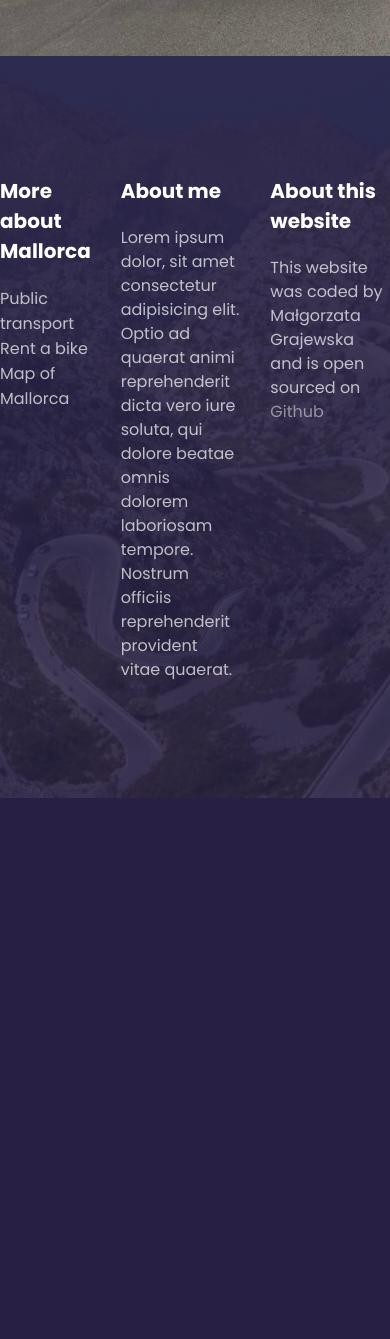
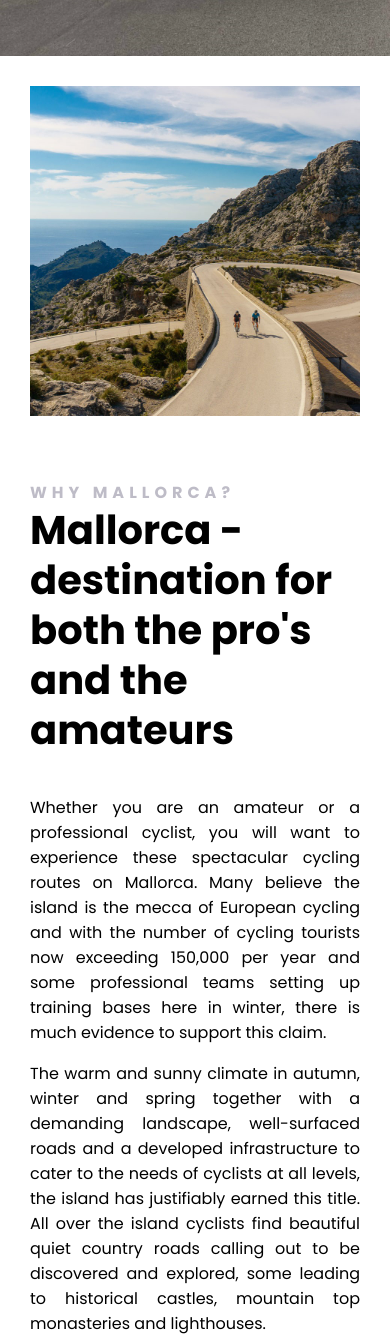
Before and after one commit to gosiagrajewska/resposive_addon_project, a plain HTML site: page index.html in a window 390 px wide. Shown: the part 357-1696 px from the top of the page. Before the commit the page ends 1155 px from the top, so only its background shows below. Drawn offline with Linux system fonts and the light colour scheme.

Commit message:
Main section part1 added

```diff
--- a/index.html
+++ b/index.html
@@ -20,8 +20,41 @@
         <h2>Cycling paradise</h2>
         <a href="#">Learn more</a>
       </header>
+
+      <main>
+        <section class="grid grid-2-columns">
+          <div>
+            <img
+              src="/src/images/Sa-Calobra-2.jpg"
+              alt="Cyclists at Sa Calobra"
+              class="img-responsive"
+            />
+          </div>
+          <div>
+            <h2>Why Mallorca?</h2>
+            <h3>Mallorca - destination for both the pro's and the amateurs</h3>
+            <p class="description">
+              Whether you are an amateur or a professional cyclist, you will
+              want to experience these spectacular cycling routes on Mallorca.
+              Many believe the island is the mecca of European cycling and with
+              the number of cycling tourists now exceeding 150,000 per year and
+              some professional teams setting up training bases here in winter,
+              there is much evidence to support this claim.
+            </p>
+            <p class="description">
+              The warm and sunny climate in autumn, winter and spring together
+              with a demanding landscape, well-surfaced roads and a developed
+              infrastructure to cater to the needs of cyclists at all levels,
+              the island has justifiably earned this title. All over the island
+              cyclists find beautiful quiet country roads calling out to be
+              discovered and explored, some leading to historical castles,
+              mountain top monasteries and lighthouses.
+            </p>
+          </div>
+        </section>
+      </main>
       <footer>
-        <section class="grid">
+        <section class="grid grid-3-columns-first-narow">
           <div>
             <h3>More about Mallorca</h3>
             <ul>
--- a/src/styles.css
+++ b/src/styles.css
@@ -5,6 +5,7 @@
 section {
   max-width: 1200px;
   margin: 0 auto;
+  padding: 100px 0;
 }
 body {
   font-family: Poppins, sans-serif;
@@ -59,7 +60,35 @@ header a {
   display: inline-block;
   margin-top: 30px;
 }
+main {
+  background-color: white;
+}
+main h2 {
+  font-family: Poppins;
+  font-size: 16px;
+  font-weight: 700;
+  line-height: 24px;
+  letter-spacing: 5px;
+  text-align: left;
+  margin: 0;
+  color: #bebcc7;
+  text-transform: uppercase;
+}
 
+main h3 {
+  font-family: Poppins;
+  font-size: 40px;
+  font-weight: 700;
+  line-height: 50px;
+  text-align: left;
+  margin-top: 0;
+}
+.img-responsive {
+  max-width: 100%;
+}
+.description {
+  text-align: justify;
+}
 footer {
   color: white;
   background-image: linear-gradient(
@@ -70,7 +99,6 @@ footer {
   background-repeat: no-repeat;
   background-size: cover;
   background-position: center;
-  padding: 100px 0;
 }
 
 footer ul {
@@ -99,8 +127,13 @@ footer a:hover {
 }
 .grid {
   display: grid;
+  grid-gap: 30px;
+}
+.grid-2-columns {
+  grid-template-columns: 1fr 1fr;
+}
+.grid-3-columns-first-narow {
   grid-template-columns: 2fr 3fr 3fr;
-  grid-gap: 30px;
 }
 
 @media (max-width: 900px) {
@@ -116,4 +149,31 @@ footer a:hover {
   header h3 {
     font-size: 12px;
   }
+  .grid {
+    grid-gap: 15px;
+  }
+  .grid-2-columns,
+  .grid-3-columns-first-narow {
+    grid-template-columns: 1fr;
+  }
+  section {
+    padding: 30px;
+  }
+  .img-responsive {
+    display: block;
+    margin: 0 auto;
+  }
 }
+@media (max-width: 1250px) {
+  section {
+    padding: 30px;
+  }
+  .grid-2-columns {
+    grid-template-columns: 1fr;
+  }
+  .img-responsive {
+    display: block;
+    margin: 0 auto;
+    padding-bottom: 50px;
+  }
+}
```
Also changed, not shown: src/images/Sa-Calobra-2.jpg (added).
